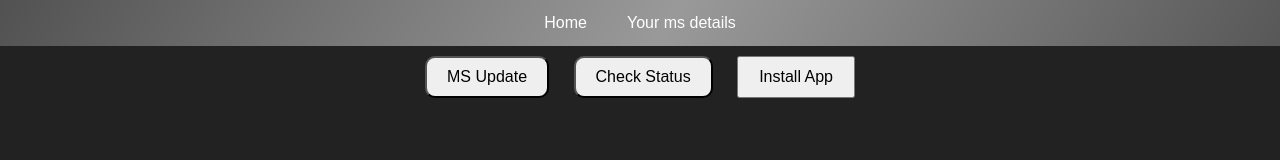
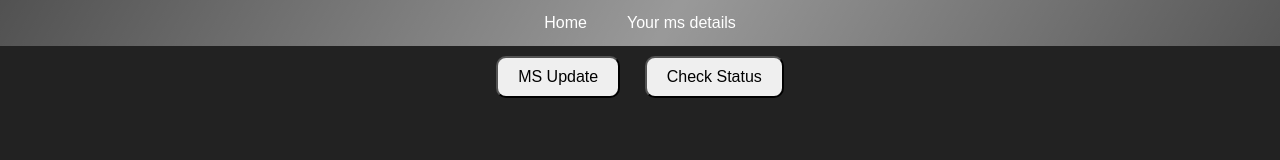
Before and after one commit to Dain-web/Ms1, a plain HTML site: page index.html in a window 1280 px wide. Drawn offline with Linux system fonts and the light colour scheme.

Commit message:
Update index.html

```diff
--- a/index.html
+++ b/index.html
@@ -25,7 +25,7 @@
 
 
 <!-- Install Button -->
-<button id="installButton">Install App</button>
+
 
 
 <p id="status"></p>
```
